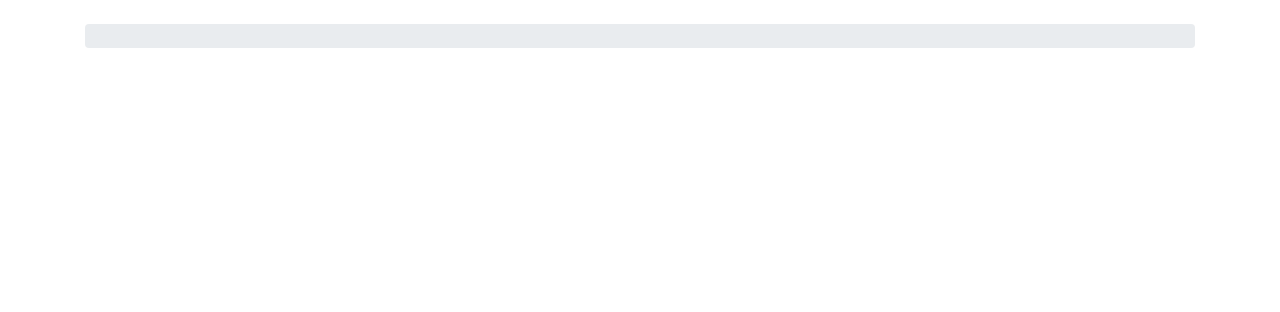
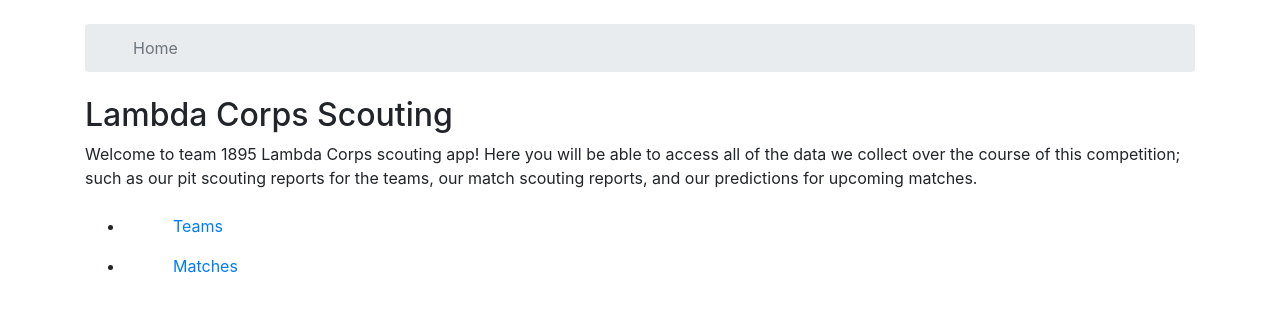
Before and after one commit to Lambda-Corps/2022_Scouting, a Django app: page /scout/ in a window 1280 px wide. Shown: the part 80-392 px from the top of the page. Run offline with Django 4.2, Linux system fonts and the light colour scheme; some libraries are stand-ins or nearby versions; some web fonts are replaced.

Commit message:
FINAL PRODUCT!!!!

```diff
--- a/scout/models.py
+++ b/scout/models.py
@@ -10,7 +10,7 @@ class Team(models.Model):
     robot_report = models.OneToOneField('Robot', null=True, on_delete=models.CASCADE, related_name='team', verbose_name="Robot")
 
     def __str__(self):
-        return f"Team {self.number}: {self.name}"
+        return f"{self.number}: {self.name}"
 
 
 class Robot(models.Model):
--- a/scout/tables.py
+++ b/scout/tables.py
@@ -13,7 +13,8 @@ class TeamTable(tables.Table):
 
 
 class MatchResultTable(tables.Table):
-    frc_team = tables.Column(verbose_name="Team")
+    frc_team = tables.LinkColumn('scout:team_summary', args=[A('frc_team.number')], verbose_name="Team")
+    match_number = tables.LinkColumn('scout:edit_match', args=[A('match_number')])
 
     class Meta:
         model = MatchResult
--- /dev/null
+++ b/scout/templates/scout/public.html
@@ -0,0 +1,20 @@
+{% extends 'scout/base.html' %}
+
+{% block title %}
+    Home - {{block.super}}
+{% endblock %}
+
+{% block breadcrumb %}
+	<li class="breadcrumb-item active">Home</li>
+{% endblock %}
+
+{% block content %}
+    <h2>Lambda Corps Scouting</h2>
+    <p>Welcome to team 1895 Lambda Corps scouting app! Here you will be able to access all of the data we collect over the course of this competition; such as our pit scouting reports for the teams, our match scouting reports, and our predictions for upcoming matches.</p>
+    <nav>
+        <ul>
+            <li><a class="nav-link" href="{% url 'scout:teams' %}">Teams</a></li>
+            <li><a class="nav-link" href="{% url 'scout:matches' %}">Matches</a></li>
+        </ul>
+    </nav>
+{% endblock %}
--- a/scout/templates/scout/team_summary.html
+++ b/scout/templates/scout/team_summary.html
@@ -1,4 +1,5 @@
 {% extends 'scout/base.html' %}
+{% load render_table from django_tables2 %}
 
 {% block title %}
     Summary - Team {{ team.number }}
@@ -33,4 +34,7 @@
             <td id="robot_rep">{{team.robot.climb}}</td>
         </tr>
     </table>
+    <br />
+    <h1>Match History</h1>
+    {% render_table matches %}
 {% endblock %}
--- a/scout/urls.py
+++ b/scout/urls.py
@@ -10,6 +10,8 @@ urlpatterns = [
     path('teams/<int:number>', views.team_summary, name='team_summary'),
     path('create_robot/', views.RobotCreateView.as_view(), name='create_robot'),
     path('submit_match/', views.MatchCreateView.as_view(), name='submit_match'),
+    path('matches/<int:number>/', views.match_summary, name="match_summary"),
+    path('matches/<int:number>/add/', views.match_add, name="edit_match"),
     # path('predictor/q/<int:number>', views.qualifier_predictor, name='qual_predictor'),
-    path('predictor/<str:type>/<int:number>', views.match_preview, name='match_preview')
+    path('predictor/<str:type>/<int:number>', views.match_preview, name='match_preview'),
 ]
--- a/scout/views.py
+++ b/scout/views.py
@@ -5,6 +5,8 @@ from django.views.generic import DetailView, FormView, CreateView, UpdateView, L
 from django.urls import reverse, reverse_lazy
 from django.contrib.auth.decorators import login_required
 from django.contrib.auth.mixins import LoginRequiredMixin
+from django.forms import modelformset_factory
+
 
 from .models import Team, Robot, MatchResult
 from .tables import TeamTable, MatchResultTable
@@ -16,7 +18,7 @@ import random
 # Create your views here.
 def public_view(request):
     # return HttpResponse("Public View")
-    return render(request, 'scout/base.html')
+    return render(request, 'scout/public.html')
 
 
 def teams(request):
@@ -30,10 +32,11 @@ def teams(request):
 def team_summary(request, number):
     try:
         team = Team.objects.get(number=number)
+        matches = MatchResultTable(team.matches.all())
     except Team.DoesNotExist:
         return HttpResponse("Team {} not found.".format(number))
-
-    return render(request, 'scout/team_summary.html', {'team': team})
+    RequestConfig(request).configure(matches)
+    return render(request, 'scout/team_summary.html', {'team': team, 'matches': matches})
 
 
 class RobotCreateView(LoginRequiredMixin, CreateView):
@@ -59,6 +62,12 @@ def matches(request):
     table = MatchResultTable(MatchResult.objects.all())
     RequestConfig(request).configure(table)
     return render(request, 'scout/teams.html', {'table': table})
+
+
+def match_summary(request, number):
+    table = MatchResultTable(MatchResult.objects.filter(match_number=number))
+    RequestConfig(request).configure(table)
+    return render(request, 'scout/match_summary.html', {'table': table})
 
 
 def qualifier_predictor(request, number):
@@ -141,3 +150,22 @@ def match_preview(request, type, number):
     teams['b2'] = team5
     teams['b3'] = team6
     return render(request, 'scout/match_preview.html', {'teams': teams})
+
+
+@login_required(login_url='/admin/login')
+def match_add(request, number):
+    matchformset = modelformset_factory(MatchResult, exclude=('id',), min_num=6, extra=0)
+
+    if request.method == 'POST':
+        match_form_set = matchformset(request.POST, request.FILES)
+        if match_form_set.is_valid():
+            match_form_set.save()
+    else:
+        matches = MatchResult.objects.filter(match_number=number)
+
+        if matches.count() == 0:
+            match_form_set = matchformset(queryset=MatchResult.objects.none())
+        else:
+            match_form_set = matchformset(queryset=matches)
+
+    return render(request, 'scout/match_edit.html', {'formset': match_form_set})
--- a/scouting/urls.py
+++ b/scouting/urls.py
@@ -17,7 +17,7 @@ from django.contrib import admin
 from django.urls import path,include
 from django.views.generic import RedirectView
 
-from scout.views import public_view
+from scout.views import public_view, match_preview
 
 urlpatterns = [
     path('scout/', include('scout.urls')),
@@ -25,4 +25,5 @@ urlpatterns = [
     path('', RedirectView.as_view(url='public')),
     path('public/', public_view, name='public'),
     path('accounts/', include('django.contrib.auth.urls')),
+    path('predictor/<str:type>/<int:number>', match_preview, name='match_preview')
 ]
```
Also changed, not shown: scout/templates/scout/match_edit.html (added, +84 -0 lines), scout/templates/scout/match_summary.html (added, +17 -0 lines), scouting/settings.py (+5 -2 lines).
